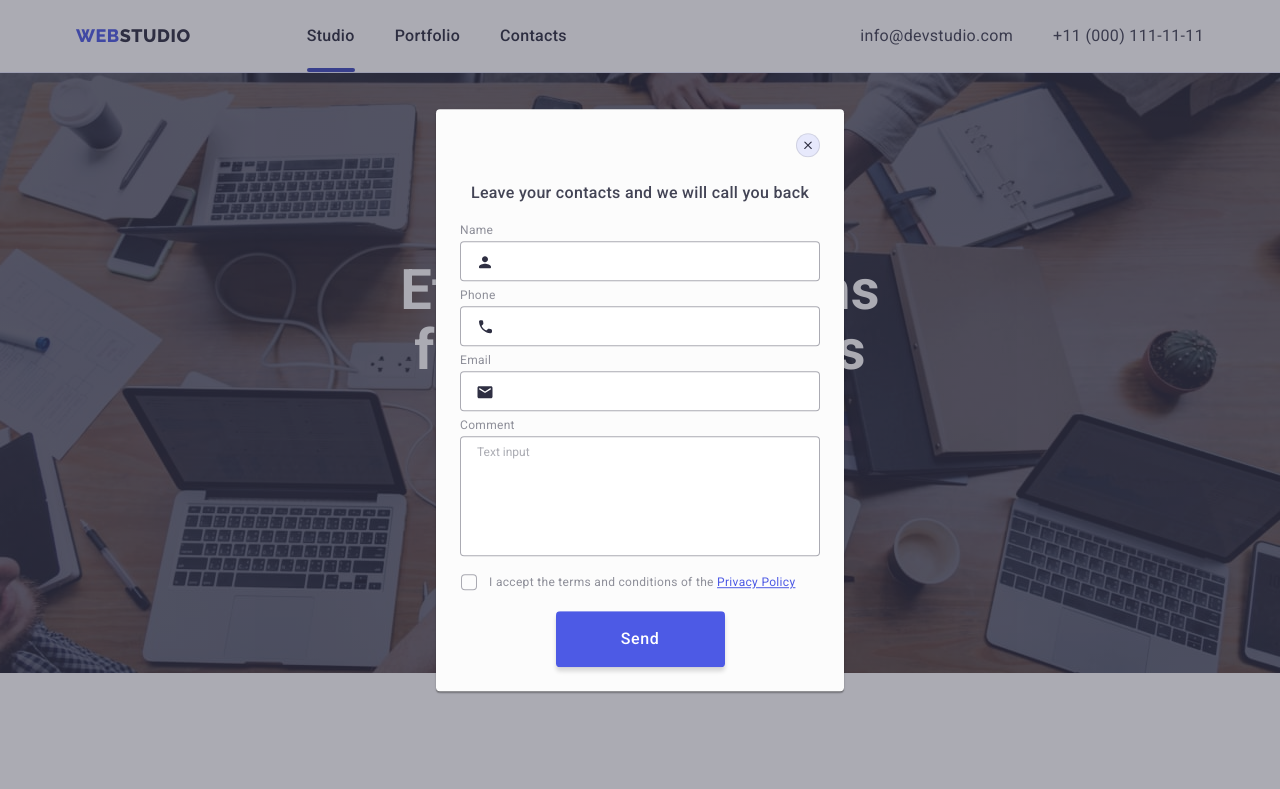
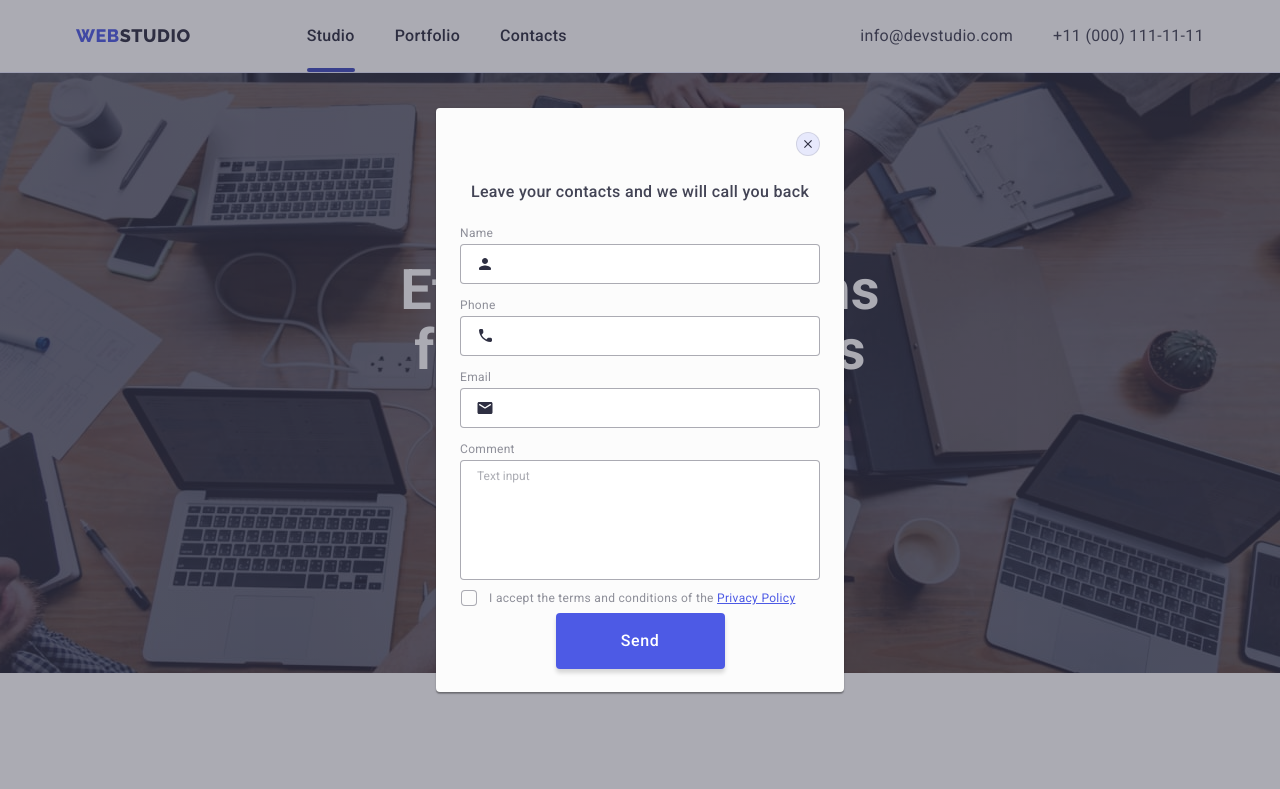
Before and after one commit to AndriiKalinchuk/goit-markup-hw-06, a plain HTML site: page index.html in a window 1280 px wide. Both pictures are taken after a click on the button "Order Service". Shown: the top 789 px of the page. Drawn offline with nearby package versions, Linux system fonts and the light colour scheme.

Commit message:
HW6_01
остаточна

```diff
--- a/css/styles.css
+++ b/css/styles.css
@@ -694,7 +694,7 @@ img {
 .modal-header {
   font-weight: 500;
   text-align: center;
-  padding-bottom: 12px;
+  margin-bottom: 16px;
 }
 
 .modal-form-group {
@@ -704,14 +704,13 @@ img {
 
 .modal-active-form {
   position: relative;
-  padding-bottom: 1px;
+  margin-bottom: 8px;
 }
 
 .modal-lable {
   font-size: 12px;
   line-height: 1.16;
-  padding-top: 12px;
-  padding-bottom: 20px;
+  margin-bottom: 4px;
   color: var(--lightslate-color);
 }
 
@@ -728,7 +727,7 @@ img {
   border-color: rgba(46, 47, 66, 0.4);
   border-radius: 4px;
   outline: transparent;
-  padding-left: 38px;
+  padding: 0 0 0 38px;
   transition: border-color var(--transition-time) var(--cubic);
 }
 
@@ -739,8 +738,7 @@ img {
   border-color: rgba(46, 47, 66, 0.4);
   border-radius: 4px;
   outline: transparent;
-  padding-left: 16px;
-  padding-top: 8px;
+  padding: 8px 0 0 16px;
 }
 
 .modal-input:focus,
@@ -790,6 +788,8 @@ img {
   align-items: center;
   justify-content: center;
   max-width: 460px;
+  margin-top: 4px;
+  margin-bottom: 4px;
 }
 
 .is-hidden {
@@ -806,7 +806,7 @@ img {
   height: 16px;
   position: relative;
   right: 12px;
-  bottom: 5px;
+  bottom: 1px;
 }
 
 .checkbox-input:checked + .checkbox-custom {
@@ -824,6 +824,18 @@ img {
   transform: translate(-50%, -50%);
   opacity: 0;
   background-color: var(--pressed-state-color);
+}
+
+.chekbox-lable {
+  font-size: 12px;
+  line-height: 1.16;
+  color: var(--lightslate-color);
+}
+
+.chekbox-lable > a {
+  line-height: 1.3;
+  text-decoration: underline;
+  color: var(--primary-brand-color);
 }
 
 .button.send-button {
--- a/index.html
+++ b/index.html
@@ -668,34 +668,46 @@
           </p>
           <form action="modal-form-group" name="call-back" autocomplete="off">
             <div class="modal-active-form">
-              <label class="modal-lable">Name</label>
+              <label>
+                <span class="modal-lable">Name</span>
                 <input class="modal-input" type="text" name="name" />
                 <svg class="icon-person" width="18" height="18">
                   <use
                     href="./images/icons.svg/symbol-defs.svg#icon-person"
                   ></use>
                 </svg>
+              </label>
             </div>
             <div class="modal-active-form">
-              <label class="modal-lable">Phone</label>
+              <label>
+                <span class="modal-lable">Phone</span>
                 <input class="modal-input" type="tel" name="tel" />
                 <svg class="icon-phone" width="18" height="24">
-                <use href="./images/icons.svg/symbol-defs.svg#icon-phone"></use>
+                  <use
+                    href="./images/icons.svg/symbol-defs.svg#icon-phone"
+                  ></use>
                 </svg>
+              </label>
             </div>
             <div class="modal-active-form">
-              <label class="modal-lable">Email</label>
+              <label>
+                <span class="modal-lable">Email</span>
                 <input class="modal-input" type="email" name="mail" />
                 <svg class="icon-email" width="18" height="24">
-                <use href="./images/icons.svg/symbol-defs.svg#icon-email"></use>
+                  <use
+                    href="./images/icons.svg/symbol-defs.svg#icon-email"
+                  ></use>
                 </svg>
+              </label>
             </div>
-            <label class="modal-lable">Comment</label>
+            <label>
+              <span class="modal-lable">Comment</span>
               <textarea
                 class="textarea-input"
                 name="comment"
                 placeholder="Text input"
               ></textarea>
+            </label>
             <label class="checkbox">
               <input class="checkbox-input is-hidden" type="checkbox" />
               <span class="checkbox-custom">
@@ -705,7 +717,7 @@
                   ></use>
                 </svg>
               </span>
-              <span class="modal-lable"
+              <span class="chekbox-lable"
                 >I accept the terms and conditions of the
                 <a href="">Privacy Policy</a></span
               >
```
Lines whose indentation alone changed are shown as unchanged.
